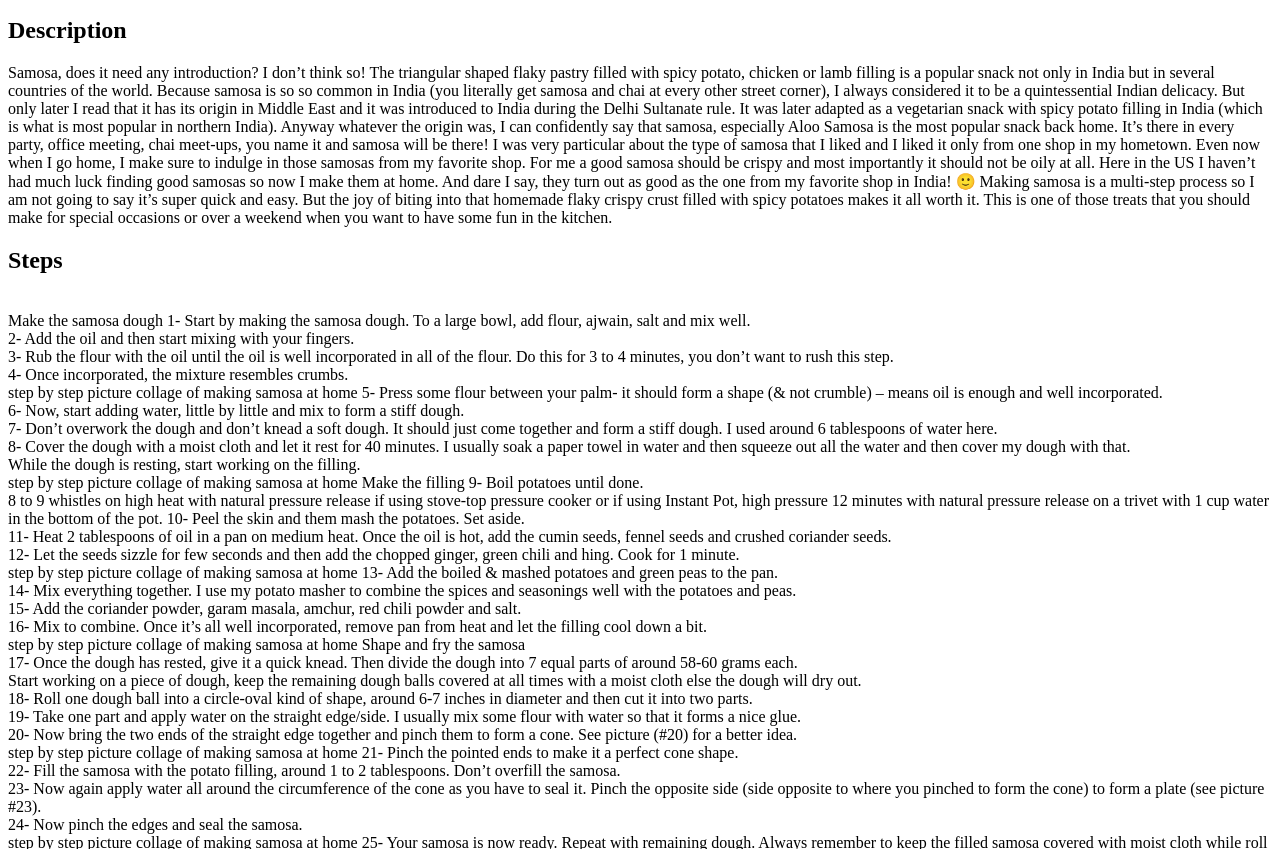
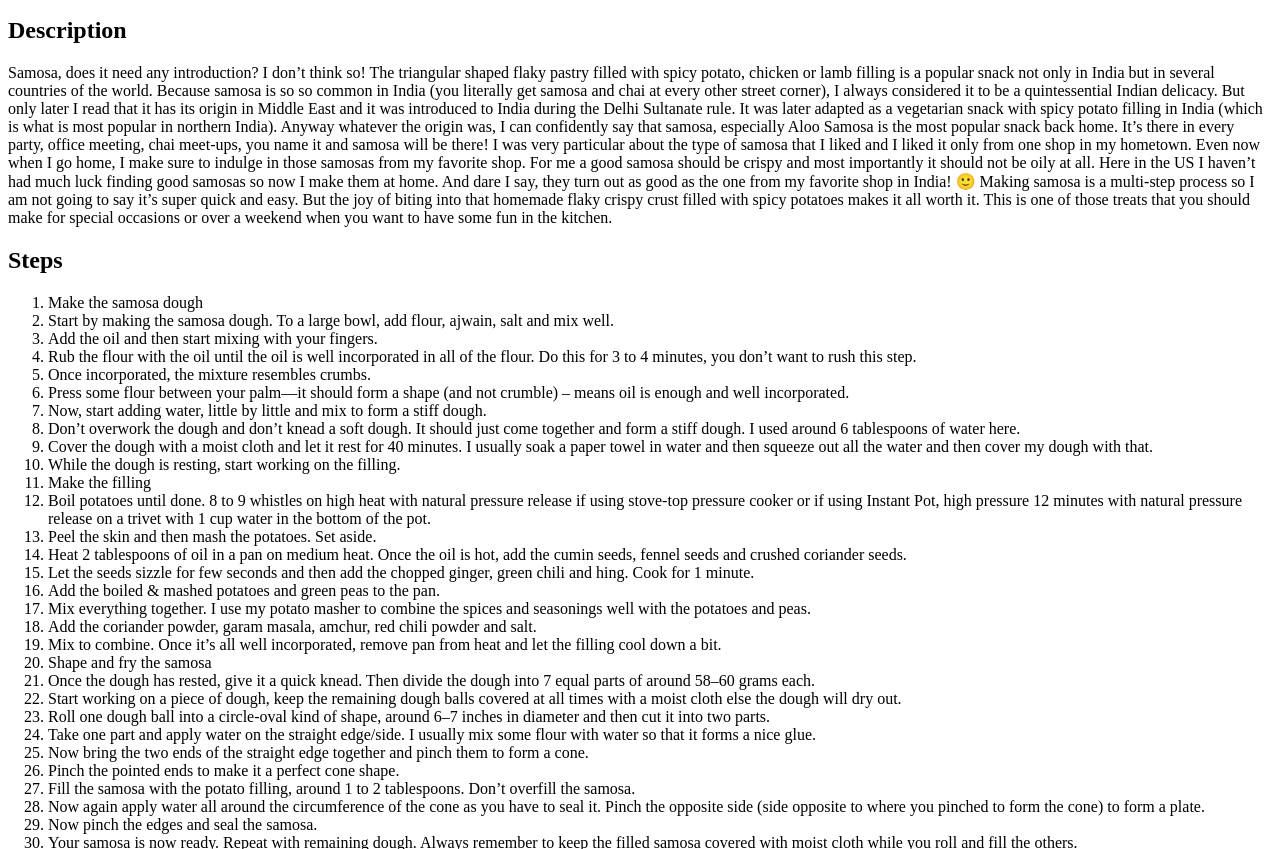
Before and after one commit to pranav27sh/odin-recipes, a plain HTML site: page recipes/samosa.html in a window 1280 px wide. Shown: the part 101-950 px from the top of the page. Drawn offline with Linux system fonts and the light colour scheme.

Commit message:
Change Steps tag from <p> to <ol>
This helps in better readability and manageability
of the steps of the recipe.

```diff
--- a/recipes/samosa.html
+++ b/recipes/samosa.html
@@ -49,112 +49,69 @@
         some fun in the kitchen.</p>
 
     <h2>Steps</h2>
-    <p><br>
-        Make the samosa dough
+    <ol>
+        <li>Make the samosa dough</li>
+        <li>Start by making the samosa dough. To a large bowl, add flour, ajwain, salt and mix well.</li>
+        <li>Add the oil and then start mixing with your fingers.</li>
+        <li>Rub the flour with the oil until the oil is well incorporated in all of the flour. Do this for 3 to 4
+            minutes, you don’t want to rush this step.</li>
+        <li>Once incorporated, the mixture resembles crumbs.</li>
+        <li>Press some flour between your palm—it should form a shape (and not crumble) – means oil is enough and well
+            incorporated.</li>
+        <li>Now, start adding water, little by little and mix to form a stiff dough.</li>
+        <li>Don’t overwork the dough and don’t knead a soft dough. It should just come together and form a stiff dough.
+            I used around 6 tablespoons of water here.</li>
+        <li>Cover the dough with a moist cloth and let it rest for 40 minutes. I usually soak a paper towel in water and
+            then squeeze out all the water and then cover my dough with that.</li>
+        <li>While the dough is resting, start working on the filling.</li>
 
-        1- Start by making the samosa dough. To a large bowl, add flour, ajwain, salt and mix well.<br>
+        <li>Make the filling</li>
+        <li>Boil potatoes until done. 8 to 9 whistles on high heat with natural pressure release if using stove-top
+            pressure cooker or if using Instant Pot, high pressure 12 minutes with natural pressure release on a trivet
+            with 1 cup water in the bottom of the pot.</li>
+        <li>Peel the skin and then mash the potatoes. Set aside.</li>
+        <li>Heat 2 tablespoons of oil in a pan on medium heat. Once the oil is hot, add the cumin seeds, fennel seeds
+            and crushed coriander seeds.</li>
+        <li>Let the seeds sizzle for few seconds and then add the chopped ginger, green chili and hing. Cook for 1
+            minute.</li>
+        <li>Add the boiled & mashed potatoes and green peas to the pan.</li>
+        <li>Mix everything together. I use my potato masher to combine the spices and seasonings well with the potatoes
+            and peas.</li>
+        <li>Add the coriander powder, garam masala, amchur, red chili powder and salt.</li>
+        <li>Mix to combine. Once it’s all well incorporated, remove pan from heat and let the filling cool down a bit.
+        </li>
 
-        2- Add the oil and then start mixing with your fingers.<br>
+        <li>Shape and fry the samosa</li>
+        <li>Once the dough has rested, give it a quick knead. Then divide the dough into 7 equal parts of around 58–60
+            grams each.</li>
+        <li>Start working on a piece of dough, keep the remaining dough balls covered at all times with a moist cloth
+            else the dough will dry out.</li>
+        <li>Roll one dough ball into a circle-oval kind of shape, around 6–7 inches in diameter and then cut it into two
+            parts.</li>
+        <li>Take one part and apply water on the straight edge/side. I usually mix some flour with water so that it
+            forms a nice glue.</li>
+        <li>Now bring the two ends of the straight edge together and pinch them to form a cone.</li>
+        <li>Pinch the pointed ends to make it a perfect cone shape.</li>
+        <li>Fill the samosa with the potato filling, around 1 to 2 tablespoons. Don’t overfill the samosa.</li>
+        <li>Now again apply water all around the circumference of the cone as you have to seal it. Pinch the opposite
+            side (side opposite to where you pinched to form the cone) to form a plate.</li>
+        <li>Now pinch the edges and seal the samosa.</li>
+        <li>Your samosa is now ready. Repeat with remaining dough. Always remember to keep the filled samosa covered
+            with moist cloth while you roll and fill the others.</li>
+        <li>Now heat oil in a kadai on low heat. To check if oil is ready, drop a small piece of dough into the oil. It
+            should take few seconds to come up to the surface. That means the oil is ready. Drop the shaped samosas into
+            the oil.</li>
+        <li>Fry on low heat. After around 10–12 minutes, the samosa will become firm and light brown in color.</li>
+        <li>At this point, increase the heat to medium and fry until it gets nicely browned.</li>
+        <li>Don’t overcrowd the kadai/wok, fry 4–5 samosas at a time. And each batch will take around 20 minutes since
+            we fry on low heat so be patient.</li>
+        <li>Once you finish frying one batch, lower the heat again to low and wait until the temperature of the oil
+            drops and then add the second batch.</li>
+        <li>If you fry samosa on high heat, they will not get crispy and the dough will remain uncooked. The samosa will
+            also have bubbles on the crust if your oil temperature is hot while frying the samosa.</li>
+        <li>Enjoy hot samosas with cilantro chutney or sweet tamarind chutney! Yum!</li>
+    </ol>
 
-        3- Rub the flour with the oil until the oil is well incorporated in all of the flour. Do this for 3 to 4
-        minutes, you don’t want to rush this step.<br>
-
-        4- Once incorporated, the mixture resembles crumbs.<br>
-
-        step by step picture collage of making samosa at home
-        5- Press some flour between your palm- it should form a shape (& not crumble) – means oil is enough and well
-        incorporated.<br>
-
-        6- Now, start adding water, little by little and mix to form a stiff dough.<br>
-
-        7- Don’t overwork the dough and don’t knead a soft dough. It should just come together and form a stiff dough. I
-        used around 6 tablespoons of water here.<br>
-
-        8- Cover the dough with a moist cloth and let it rest for 40 minutes. I usually soak a paper towel in water and
-        then squeeze out all the water and then cover my dough with that.<br>
-
-        While the dough is resting, start working on the filling.<br>
-
-        step by step picture collage of making samosa at home
-        Make the filling
-
-        9- Boil potatoes until done.<br>
-
-        8 to 9 whistles on high heat with natural pressure release if using stove-top pressure cooker or if using
-        Instant Pot, high pressure 12 minutes with natural pressure release on a trivet with 1 cup water in the bottom
-        of the pot.
-
-        10- Peel the skin and them mash the potatoes. Set aside.<br>
-
-        11- Heat 2 tablespoons of oil in a pan on medium heat. Once the oil is hot, add the cumin seeds, fennel seeds
-        and crushed coriander seeds.<br>
-
-        12- Let the seeds sizzle for few seconds and then add the chopped ginger, green chili and hing. Cook for 1
-        minute.<br>
-
-        step by step picture collage of making samosa at home
-        13- Add the boiled & mashed potatoes and green peas to the pan.<br>
-
-        14- Mix everything together. I use my potato masher to combine the spices and seasonings well with the potatoes
-        and peas.<br>
-
-        15- Add the coriander powder, garam masala, amchur, red chili powder and salt.<br>
-
-        16- Mix to combine. Once it’s all well incorporated, remove pan from heat and let the filling cool down a
-        bit.<br>
-
-        step by step picture collage of making samosa at home
-        Shape and fry the samosa<br>
-
-        17- Once the dough has rested, give it a quick knead. Then divide the dough into 7 equal parts of around 58-60
-        grams each.<br>
-
-        Start working on a piece of dough, keep the remaining dough balls covered at all times with a moist cloth else
-        the dough will dry out.<br>
-
-        18- Roll one dough ball into a circle-oval kind of shape, around 6-7 inches in diameter and then cut it into two
-        parts.<br>
-
-        19- Take one part and apply water on the straight edge/side. I usually mix some flour with water so that it
-        forms a nice glue.<br>
-
-        20- Now bring the two ends of the straight edge together and pinch them to form a cone. See picture (#20) for a
-        better idea.<br>
-
-        step by step picture collage of making samosa at home
-        21- Pinch the pointed ends to make it a perfect cone shape.<br>
-
-        22- Fill the samosa with the potato filling, around 1 to 2 tablespoons. Don’t overfill the samosa.<br>
-
-        23- Now again apply water all around the circumference of the cone as you have to seal it. Pinch the opposite
-        side (side opposite to where you pinched to form the cone) to form a plate (see picture #23).<br>
-
-        24- Now pinch the edges and seal the samosa.<br>
-
-        step by step picture collage of making samosa at home
-        25- Your samosa is now ready. Repeat with remaining dough. Always remember to keep the filled samosa covered
-        with moist cloth while roll and fill the others.<br>
-
-        26- Now heat oil in a kadai on low heat. To check if oil is ready, drop a small piece of dough into the oil. It
-        should take few seconds to come up to the surface. That means the oil is ready.<br>
-
-        Drop the shaped samosas into the oil.
-
-        27- Fry on low heat. After around 10-12 minutes, the samosa will become firm and light brown in color.<br>
-
-        28- At this point, increase the heat to medium and fry until it gets nicely browned.<br>
-
-        Don’t overcrowd the kadai/wok, fry 4-5 samosas at a time. And each batch will take around 20 minutes since we
-        fry on low heat so be patient.<br>
-
-        step by step picture collage of making samosa at home
-        Once you finish frying one batch, lower the heat again to low and wait until the temperature of the oil drops
-        and then add the second batch.<br>
-
-        If you fry samosa on high heat, they will not get crispy and the dough will remain uncooked. The samosa will
-        also have bubbles on the crust if you oil temperature is hot while frying the samosa.
-
-        Enjoy hot samosas with cilantro chutney or sweet tamarind chutney! Yum!</p>
 
     <strong><a href="../index.html">HOME</a></strong>
 </body>
```
